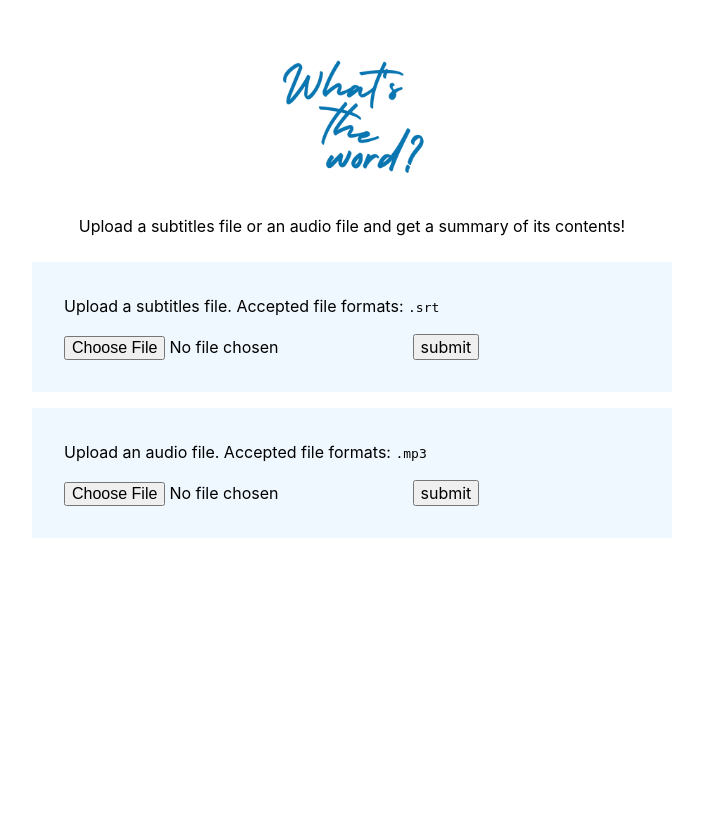
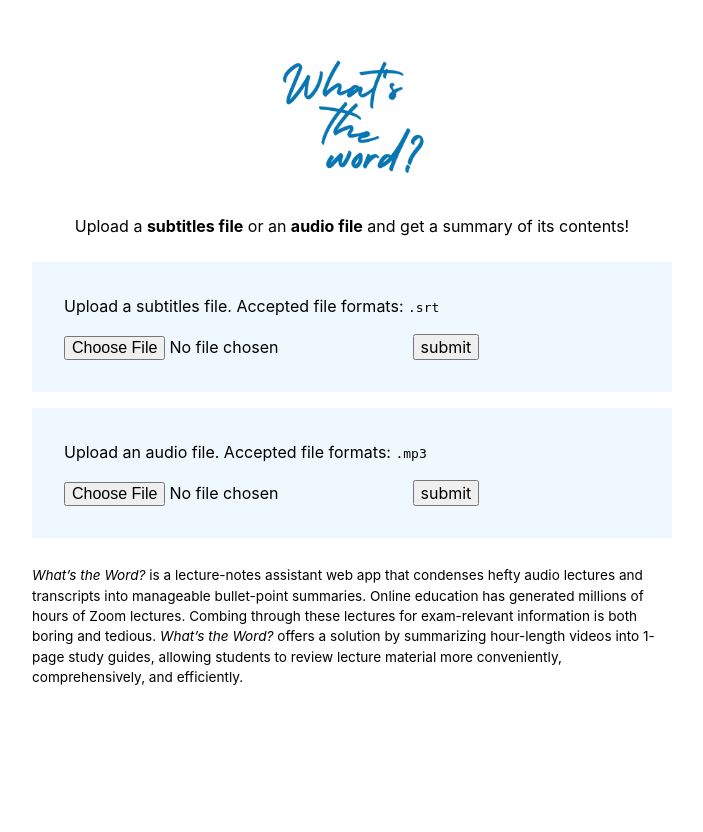
Before and after one commit to shreyasminocha/whats-the-word, a Flask app: page / in a window 1280 px wide. Shown: the whole page, without its empty margins (288-991 px from the left). After the commit the page ends 685 px from the top, so only its background shows below. Run offline with Flask 2, Linux system fonts and the light colour scheme.

Commit message:
Add blurb

```diff
--- a/web/static/index.css
+++ b/web/static/index.css
@@ -1,6 +1,10 @@
 form {
-    /* width: 50%; */
     margin: 1em auto;
     padding: 2em;
     background: aliceblue;
 }
+
+.blurb {
+    font-size: 85%;
+    margin-top: 2em;
+}
--- a/web/static/reset.css
+++ b/web/static/reset.css
@@ -32,7 +32,6 @@ html:focus-within {
 
 /* Set core body defaults */
 body {
-	min-height: 100vh;
 	text-rendering: optimizeSpeed;
 	line-height: 1.5;
 }
--- a/web/static/style.css
+++ b/web/static/style.css
@@ -1,7 +1,3 @@
-html {
-    height: 100%;
-}
-
 body {
     width: 50%;
     max-width: 650px;
--- a/web/templates/index.html
+++ b/web/templates/index.html
@@ -14,7 +14,7 @@
 	<header>
 		<img alt="Cursive text that says: What's the word?" src="/static/whats-the-word-logo.png" class="logo"></img>
 
-		<p>Upload a subtitles file or an audio file and get a summary of its contents!</p>
+		<p>Upload a <strong>subtitles file</strong> or an <strong>audio file</strong> and get a summary of its contents!</p>
 	</header>
 
 	<form action="{{ url_for('notes') }}" method="post" enctype="multipart/form-data">
@@ -30,5 +30,7 @@
 		<input type="file" name="audio_file" id="audio_file" accept=".mp3">
 		<input type="submit" value="submit">
 	</form>
+
+	<p class="blurb"><em>What’s the Word?</em> is a lecture-notes assistant web app that condenses hefty audio lectures and transcripts into manageable bullet-point summaries. Online education has generated millions of hours of Zoom lectures. Combing through these lectures for exam-relevant information is both boring and tedious. <em>What’s the Word?</em> offers a solution by summarizing hour-length videos into 1-page study guides, allowing students to review lecture material more conveniently, comprehensively, and efficiently.</p>
 </body>
 </html>
```
